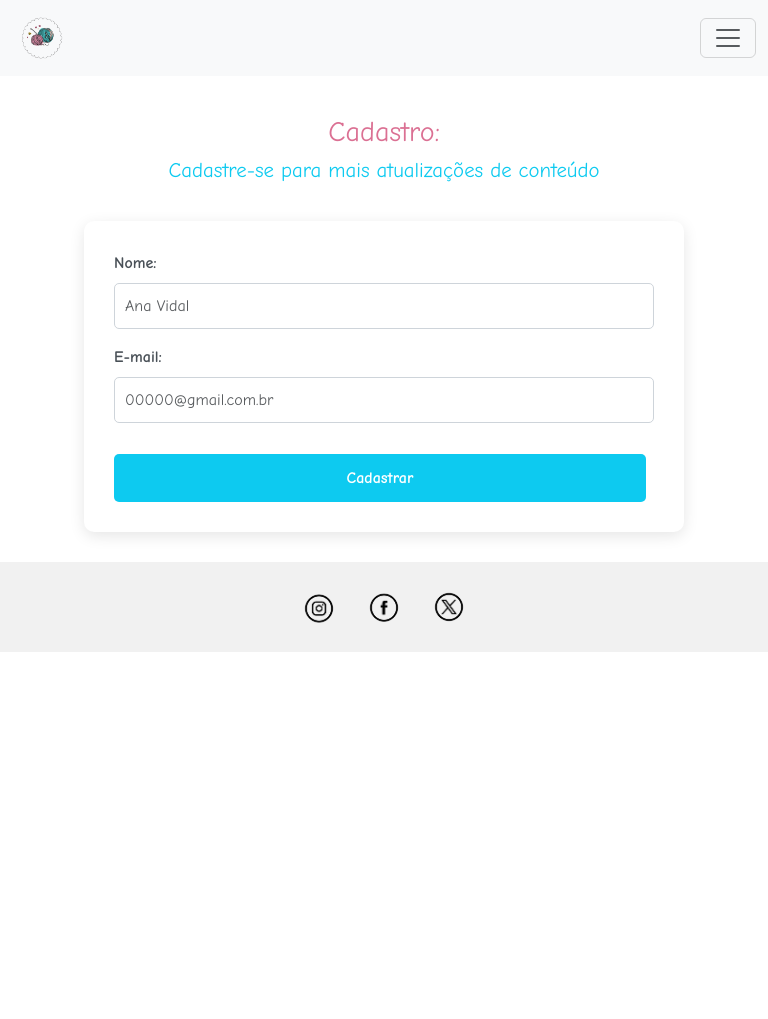
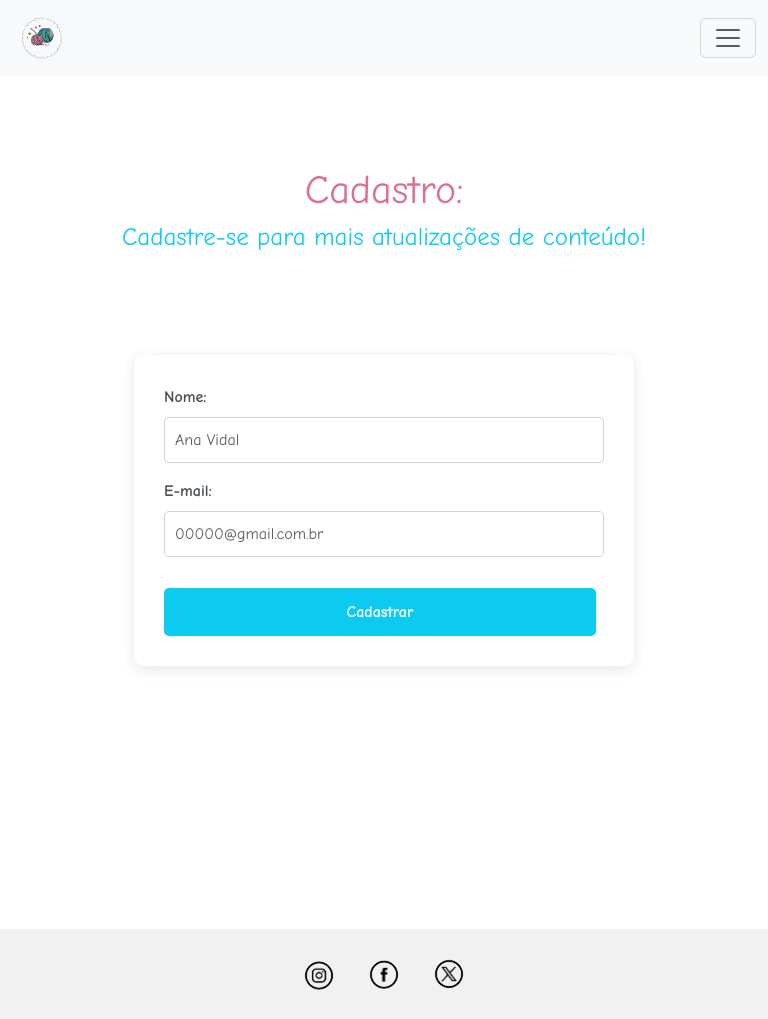
Before and after one commit to Tania1309/Criando-Site-de-croche, a plain HTML site: page Cadastro do Site.html in a window 768 px wide. Before the commit the page ends 800 px from the top, so only its background shows below. Drawn offline with nearby package versions, Linux system fonts and the light colour scheme.

Commit message:
Atualização
Finalização do media e do footer (trabalho concluído)

```diff
--- a/Cadastro do Site.html
+++ b/Cadastro do Site.html
@@ -32,7 +32,6 @@
                         <a class="nav-link text-info pink" href="Conheça sobre o material.html">Conheça sobre o
                             material</a>
                     </li>
-                    </li>
                     <li class="nav-item">
                         <a class="nav-link text-info pink " href="Vídeos.html">Receitas</a>
                     </li>
@@ -45,10 +44,13 @@
         </div>
     </nav>
 
+    <main>
+
         <h2>Cadastro:</h2>
-    <h3>Cadastre-se para mais atualizações de conteúdo</h3>
-    <main class="d-flex justify-content-center" id="meio">
-        <form class="formulario-adocao " id="formulario">
+        <h3>Cadastre-se para mais atualizações de conteúdo!</h3>
+
+        <div class="d-flex justify-content-center" id="meio">
+            <form class="formulario-adocao" id="formulario">
                 <div class="form-row row">
                     <div class="form-group col-md-12 mb-3">
                         <label for="nome_completo">Nome:</label>
@@ -65,8 +67,11 @@
                     </div>
                 </div>
             </form>
+        </div>
+
     </main>
-    <footer class="footer">
+
+    <footer class="footer" id="baixo">
         <div class="redes-sociais">
             <div class="social-icons">
                 <a href="#"><img src="assets/img/instagram.png" alt="Instagram" /></a>
@@ -75,6 +80,7 @@
             </div>
         </div>
     </footer>
+
     <script src="https://cdn.jsdelivr.net/npm/bootstrap@5.3.8/dist/js/bootstrap.bundle.min.js"
         integrity="sha384-FKyoEForCGlyvwx9Hj09JcYn3nv7wiPVlz7YYwJrWVcXK/BmnVDxM+D2scQbITxI"
         crossorigin="anonymous"></script>
--- a/assets/css/style.css
+++ b/assets/css/style.css
@@ -1,5 +1,15 @@
+html,
 body {
+    height: 100%;
+    margin: 0;
+    padding: 0;
     font-family: "Comic Sans MS", cursive !important;
+}
+
+
+footer {
+    margin-top: 10%;
+
 }
 
 #carouselExampleFade {
@@ -240,12 +250,12 @@ h3 {
     max-height: 60px;
 }
 
-@media (max-width: 700px) {
+@media (min-width: 768px) and (max-width: 1024px) {
 
     .tabela-croche th,
     .tabela-croche td {
-        font-size: 14px;
-        padding: 8px;
+        font-size: 20px;
+        padding: 20px;
     }
 
     .tabela-croche img {
@@ -264,4 +274,30 @@ h3 {
         font-size: 15px;
     }
 
+    h2 {
+        padding-top: 90px !important;
+        font-size: 40px !important;
+    }
+
+    h3 {
+        font-size: 25px !important;
+    }
+
+    #baixo1 {
+        margin-top: 20%;
+    }
+
+    #baixo {
+        margin-top: 22%;
+    }
+
+    #formulario {
+        width: 500px;
+    }
+
+    #meio {
+        min-height: 500px;
+        align-items: center;
+    }
+
 }
```
Also changed, not shown: Conheça sobre o material.html (+1 -1 lines). Lines whose indentation alone changed are shown as unchanged.
